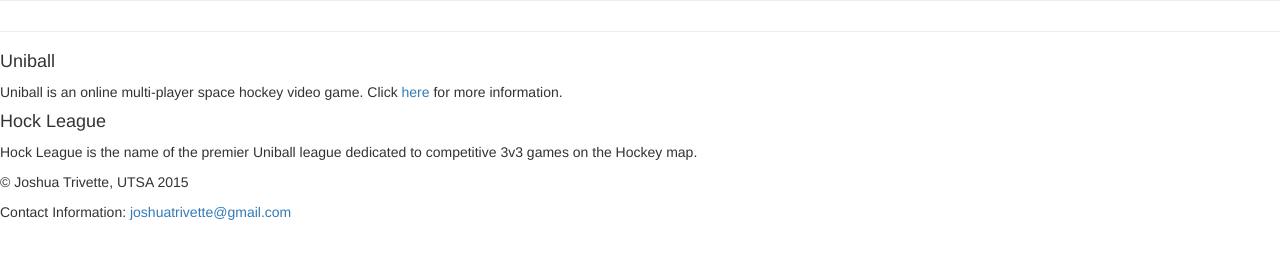
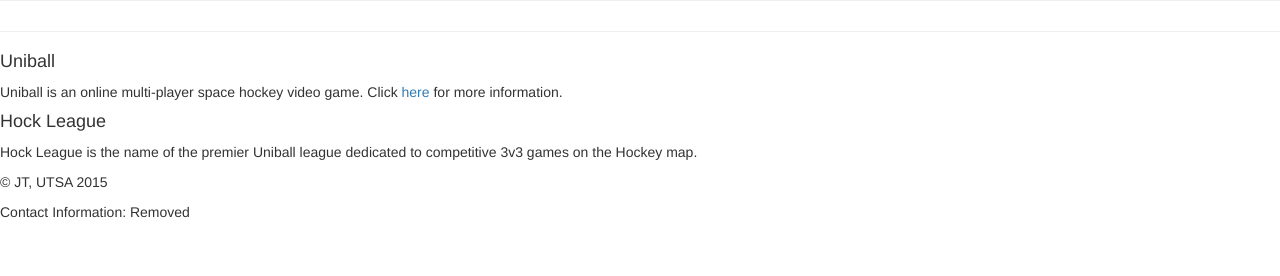
Before and after one commit to Trivette/cs4413, a PHP site: page /index.php in a window 1280 px wide. Shown: the part 289-565 px from the top of the page. Run offline with PHP 8.4, Linux system fonts and the light colour scheme; data that the repository does not hold is empty; some libraries are stand-ins or nearby versions.

Commit message:
Contact info removed

```diff
--- a/lab6/tj_project/WebContent/views/MasterView.class.php
+++ b/lab6/tj_project/WebContent/views/MasterView.class.php
@@ -105,8 +105,8 @@ class MasterView {
 
      public static function showHomeFooter() {
      	echo '<footer>';
-     	echo '<p>&copy; Joshua Trivette, UTSA 2015</p>';
-     	echo '<p>Contact Information: <a href="mailto:joshuatrivette@gmail.com">joshuatrivette@gmail.com</a>';
+     	echo '<p>&copy; JT, UTSA 2015</p>';
+     	echo '<p>Contact Information: Removed';
      	echo '</footer>';
      }
 
```
